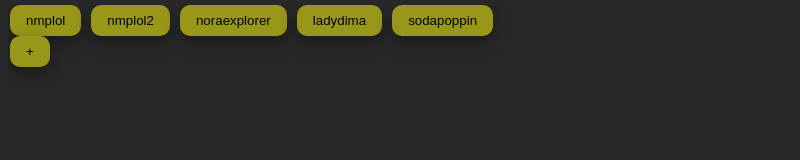
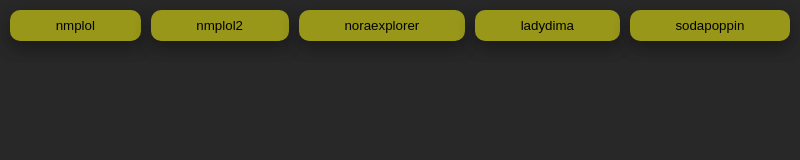
Before and after one commit to HumAnTarg3t/twitchParasocial_Logger, an Electron app: page client/index.html in a window 800 px wide. Drawn offline with Linux system fonts and the light colour scheme; no server answers.

Commit message:
added some divs and css changes to fix the text overlay

```diff
--- a/client/index.html
+++ b/client/index.html
@@ -5,14 +5,16 @@
     <link rel="stylesheet" href="style.css" />
   </head>
   <body>
-    <div class="headerClass" id="headerID">
-      <div class="tabLinks"></div>
-      <div class="tabLinks">
-        <button>+</button>
+    <div class="wrapper">
+      <div class="headerClass" id="headerID">
+        <div class="tabLinks"></div>
+        <!-- <div class="tabLinks">
+          <button>+</button>
+        </div> -->
+        <input class="searchBar" type="text" id="searchInput" placeholder="Search..." />
       </div>
-      <input class="searchBar" type="text" id="searchInput" placeholder="Search..." />
+      <div class="tabs"></div>
     </div>
-    <div class="tabs"></div>
 
     <script type="module">
       import { deleteMessages } from "../utils/deleteMessages.js";
--- a/client/style.css
+++ b/client/style.css
@@ -1,5 +1,32 @@
 /* style.css */
 /* Style for tabs */
+
+
+.headerClass {
+  display: flex;
+  flex-direction: column; /* Stacks the elements vertically */
+  justify-content: flex-start;
+  overflow: hidden;
+  position: fixed;
+  top: 0;
+  left: 0;  /* Ensure the header starts at the very left */
+  right: 0; /* Ensure the header extends to the right edge */
+  width: 100%; /* Stretch across the entire width of the page */
+  z-index: 2;
+  height: auto; /* Allow the height to adjust based on content */
+  background-color: #282828;
+  padding: 10px; /* Internal padding for content */
+  padding-bottom: 0px;
+  box-sizing: border-box; /* Make sure padding is included in width calculation */
+}
+
+.tabs {
+  margin-top: 70px; /* Push it down to sit below the header */
+  position: relative;
+  z-index: 1;
+  padding: 10px;
+  background-color: #282828;
+}
 
 body {
   background-color: #282828;
@@ -9,30 +36,11 @@
   display: none;
   font-family: Helvetica;
   color: #ebdbb2;
-  margin-top: 5pc
+  position: relative;
 }
 
-/* Style to position tabs at the top */
-/* New CSS rules to adjust layout and spacing */
-/* .headerClass {
-  position: sticky;
-  top: 0;
-  z-index: 100;
-  display: flex;
-  justify-content: space-between;
-  align-items: center;
-  margin-bottom: 10px;
-  padding: 5px 10px;
-} */
-
-.headerClass {
-  /* background-color: #333; */
-  justify-content: flex-start;
-  overflow: hidden;
-  /* display: flex; */
-  position: fixed;
-  top: 5px;
-  width: 100%;
+.wrapper {
+  position: relative;
 }
 
 .headerClass a {
@@ -50,13 +58,35 @@
 }
 
 .tabLinks {
-  margin-right: 2px;
-  margin-left: 2px;
+  /* margin: 0 10px; Ensures even margin on both sides */
   display: flex;
   gap: 10px; /* Creates space between tab links */
   flex-direction: row;
-  flex-wrap: wrap;
+  flex-wrap: wrap; /* Allows tabs to wrap to the next line if necessary */
+  /* justify-content: space-between; Distributes tabs evenly across the width */
+  width: 100%; /* Ensure tabLinks takes full width */
 }
+
+.tabLinks button {
+  padding: 8px 16px;
+  cursor: pointer;
+  border: none;
+  background-color: #98971a;
+  box-shadow: 0 8px 16px 0 rgba(0, 0, 0, 0.2), 0 6px 20px 0 rgba(0, 0, 0, 0.19);
+  border-radius: 10px;
+
+  /* Flex properties */
+  flex: 1 1 auto; /* This makes each button flexible */
+  min-width: 100px; /* Sets a minimum width for each button */
+  max-width: 200px; /* Sets a maximum width for each button */
+  text-align: center;
+  box-sizing: border-box; /* Ensures padding is part of the width calculation */
+}
+
+.tabLinks button:hover {
+  background-color: #b8bb26;
+}
+
 
 .searchBar {
   visibility: hidden;
@@ -66,6 +96,51 @@
 .searchBar.visible {
   visibility: visible;
   margin-left: auto; /* Pushes the search bar to the right */
+}
+
+.streamerIdCSS {
+  color: rgb(107, 25, 25);
+}
+.dateCSS {
+}
+.msgCSS {
+}
+.normalFrogIdCSS {
+}
+
+
+/* Style to position tabs at the top */
+/* New CSS rules to adjust layout and spacing */
+/* .headerClass {
+  position: sticky;
+  top: 0;
+  z-index: 100;
+  display: flex;
+  justify-content: space-between;
+  align-items: center;
+  margin-bottom: 10px;
+  padding: 5px 10px;
+} */
+
+/* background-color: #333; */
+/* display: flex; */
+/* .headerClass {
+  justify-content: flex-start;
+  overflow: hidden;
+  position: fixed;
+  top: 5px;
+  width: 100%;
+  z-index: 2;
+} */
+
+
+/* .tabLinks {
+  margin-right: 2px;
+  margin-left: 2px;
+  display: flex;
+  gap: 10px;
+  flex-direction: row;
+  flex-wrap: wrap;
 }
 
 .tabLinks button {
@@ -80,13 +155,4 @@
 
 .tabLinks button:hover {
   background-color: #b8bb26;
-}
-.streamerIdCSS {
-  color: rgb(107, 25, 25);
-}
-.dateCSS {
-}
-.msgCSS {
-}
-.normalFrogIdCSS {
-}
+} */
```
